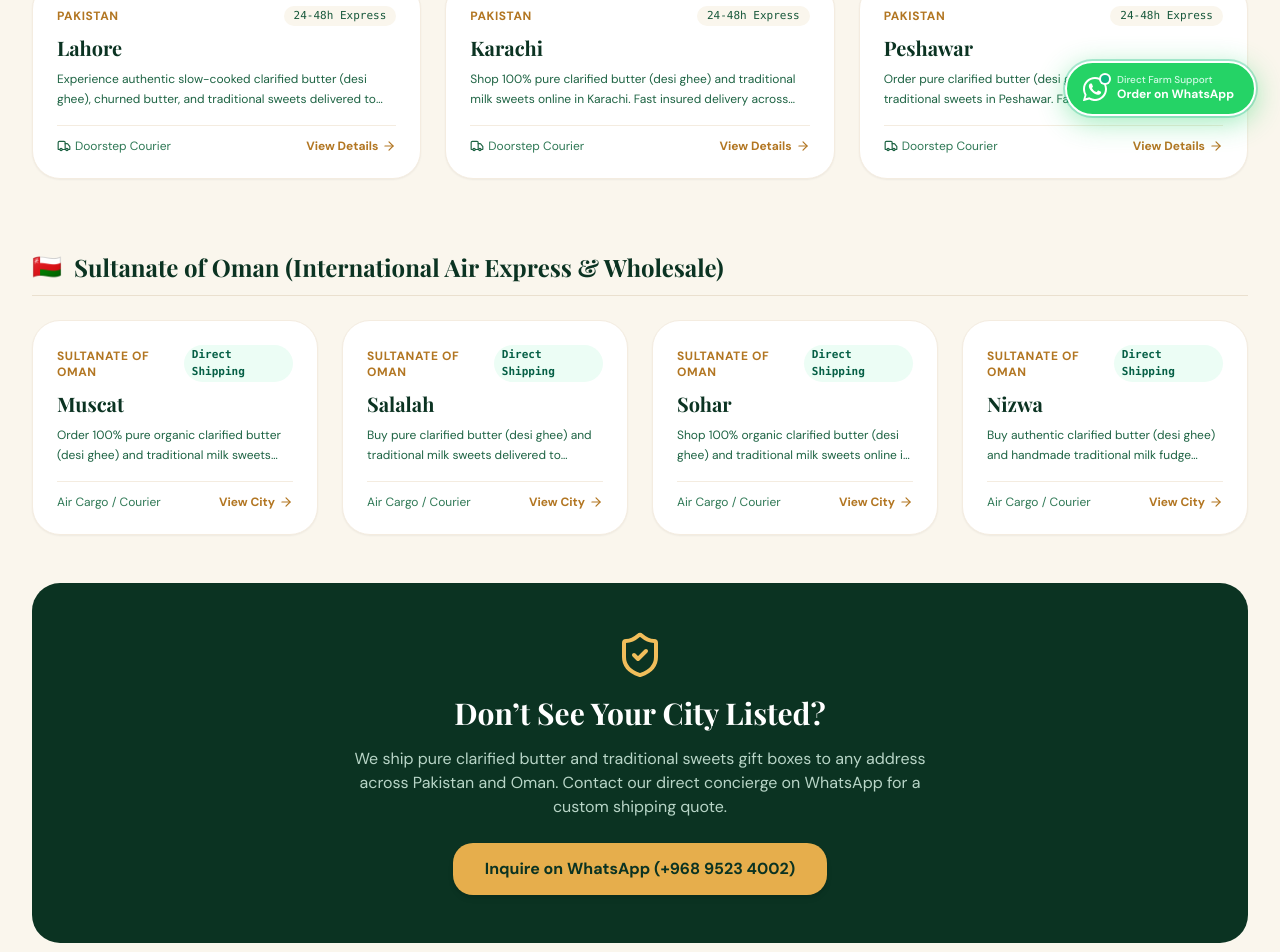
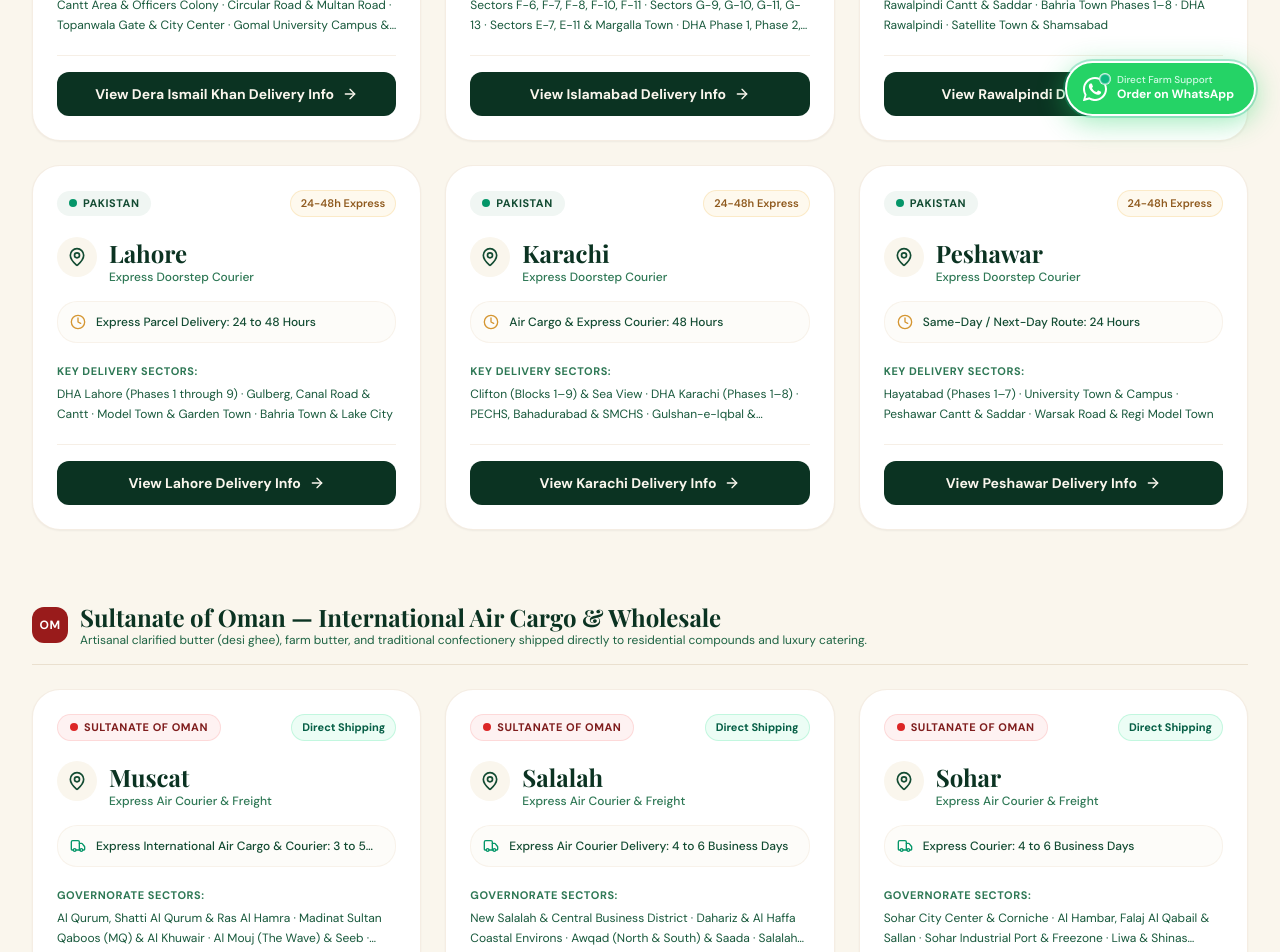
Before and after one commit to MrAbdulSamad-DEVELOPER/SUNNY-Dairy-site, a Next.js app: page /locations in a window 1280 px wide. Shown: the part 660-1612 px from the top of the page. Built offline with nearby package versions, Linux system fonts and the light colour scheme; no server answers; the database is empty; a web font is replaced by a local one.

Commit message:
fix(ui): permanently sticky navbar and redesigned luxury city location cards

```diff
--- a/src/app/locations/[city]/page.tsx
+++ b/src/app/locations/[city]/page.tsx
@@ -105,11 +105,11 @@ export default async function CityLocationPage({ params }: CityPageProps) {
         {/* Hero Section */}
         <header className="bg-white rounded-3xl p-6 sm:p-12 border border-cream-200 shadow-sm space-y-6">
           <div className="flex flex-wrap items-center gap-3">
-            <span className="bg-forest-900 text-cream-100 px-3 py-1 rounded-full text-xs font-bold uppercase tracking-wider">
-              {city.country === 'Pakistan' ? '🇵🇰 Pakistan' : '🇴🇲 Sultanate of Oman'}
+            <span className="bg-forest-900 text-cream-100 px-3.5 py-1 rounded-full text-xs font-bold uppercase tracking-wider shadow-xs">
+              {city.country === 'Pakistan' ? 'Pakistan Delivery Hub' : 'Sultanate of Oman Delivery Hub'}
             </span>
-            <span className="bg-gold-500/20 text-gold-900 px-3 py-1 rounded-full text-xs font-bold">
-              Doorstep Delivery
+            <span className="bg-gold-500/20 text-gold-900 px-3 py-1 rounded-full text-xs font-bold border border-gold-400/40">
+              Temperature-Safe Doorstep Delivery
             </span>
           </div>
 
--- a/src/app/locations/page.tsx
+++ b/src/app/locations/page.tsx
@@ -2,7 +2,7 @@ import React from 'react';
 import Link from 'next/link';
 import { Metadata } from 'next';
 import { CITIES_DATA } from '@/data/locations';
-import { MapPin, Truck, ShieldCheck, ArrowRight, Globe } from 'lucide-react';
+import { MapPin, Truck, ShieldCheck, ArrowRight, Globe, Clock, PackageCheck, Sparkles } from 'lucide-react';
 
 export const metadata: Metadata = {
   title: 'Dairy Delivery Locations in Pakistan & Oman | SUNNY Dairy',
@@ -24,13 +24,13 @@ export default function LocationsIndexPage() {
   const omanCities = CITIES_DATA.filter((c) => c.country === 'Oman');
 
   return (
-    <div className="bg-cream-100 min-h-screen py-12 sm:py-16">
+    <div className="bg-cream-100 min-h-screen py-10 sm:py-16">
       <div className="max-w-7xl mx-auto px-4 sm:px-6 lg:px-8 space-y-12">
         {/* Header */}
         <div className="text-center max-w-3xl mx-auto space-y-4">
-          <div className="inline-flex items-center space-x-2 bg-forest-900/10 text-forest-800 px-3.5 py-1.5 rounded-full text-xs font-semibold tracking-wider uppercase">
+          <div className="inline-flex items-center space-x-2 bg-forest-900/10 text-forest-800 px-4 py-1.5 rounded-full text-xs font-semibold tracking-wider uppercase">
             <Globe className="w-3.5 h-3.5 text-gold-600" />
-            <span>Delivery Network Across Two Nations</span>
+            <span>International &amp; Nationwide Delivery Network</span>
           </div>
           <h1 className="font-serif text-3xl sm:text-5xl font-bold text-forest-900 tracking-tight">
             Our Delivery Locations
@@ -40,50 +40,82 @@ export default function LocationsIndexPage() {
           </p>
         </div>
 
-        {/* Pakistan Hub */}
+        {/* Pakistan Network */}
         <div className="space-y-6">
-          <div className="flex items-center space-x-3 border-b border-cream-300 pb-3">
-            <span className="text-2xl">🇵🇰</span>
-            <h2 className="font-serif text-2xl font-bold text-forest-900">
-              Pakistan (Local &amp; Express Nationwide Delivery)
+          <div className="flex items-center space-x-3 border-b border-cream-300 pb-4">
+            <div className="w-9 h-9 rounded-xl bg-emerald-800 text-white flex items-center justify-center font-bold text-xs tracking-wider shadow-xs flex-shrink-0">
+              PK
+            </div>
+            <div>
+              <h2 className="font-serif text-2xl font-bold text-forest-900 leading-tight">
+                Pakistan — Farm Direct &amp; Nationwide Delivery
               </h2>
+              <p className="text-xs text-forest-600">
+                Direct dawn routes in Dera Ismail Khan and temperature-cushioned express courier to all major cities.
+              </p>
             </div>
+          </div>
+
           <div className="grid grid-cols-1 md:grid-cols-2 lg:grid-cols-3 gap-6">
             {pakistanCities.map((city) => (
               <div
                 key={city.slug}
-                className="bg-white rounded-3xl p-6 border border-cream-200 shadow-sm hover:shadow-md transition-shadow flex flex-col justify-between space-y-4"
+                className="bg-white rounded-3xl p-6 border border-cream-200/90 shadow-sm hover:shadow-md transition-all duration-300 flex flex-col justify-between space-y-5 group hover:border-gold-300"
               >
-                <div className="space-y-2">
-                  <div className="flex items-center justify-between">
-                    <span className="text-xs font-bold uppercase tracking-wider text-gold-700">
-                      {city.country}
+                <div className="space-y-4">
+                  {/* Card Header Pills */}
+                  <div className="flex items-center justify-between gap-2">
+                    <span className="inline-flex items-center space-x-1.5 bg-forest-50 text-forest-800 px-3 py-1 rounded-full text-[11px] font-bold uppercase tracking-wider">
+                      <span className="w-2 h-2 rounded-full bg-emerald-600"></span>
+                      <span>Pakistan</span>
                     </span>
-                    <span className="text-[11px] font-mono bg-cream-100 text-forest-700 px-2.5 py-0.5 rounded-full">
+                    <span className="text-[11px] font-semibold bg-gold-50 text-gold-800 px-2.5 py-1 rounded-full border border-gold-200/60">
                       {city.cityName === 'Dera Ismail Khan' ? 'Daily Morning Delivery' : '24-48h Express'}
                     </span>
                   </div>
-                  <h3 className="font-serif text-xl font-bold text-forest-900">
-                    <Link href={`/locations/${city.slug}`} className="hover:text-gold-700 transition-colors">
+
+                  {/* City Title with Icon */}
+                  <div className="flex items-start space-x-3 pt-1">
+                    <div className="w-10 h-10 rounded-2xl bg-cream-100 flex items-center justify-center text-forest-800 flex-shrink-0 group-hover:bg-forest-900 group-hover:text-gold-400 transition-colors">
+                      <MapPin className="w-5 h-5" />
+                    </div>
+                    <div>
+                      <h3 className="font-serif text-2xl font-bold text-forest-900 group-hover:text-gold-700 transition-colors">
+                        <Link href={`/locations/${city.slug}`}>
                           {city.cityName}
                         </Link>
                       </h3>
-                  <p className="text-xs text-forest-600 leading-relaxed line-clamp-2">
-                    {city.metaDescription}
+                      <p className="text-xs text-forest-500 font-medium">
+                        {city.cityName === 'Dera Ismail Khan' ? 'Direct Farm Headquarters' : 'Express Doorstep Courier'}
                       </p>
                     </div>
+                  </div>
 
-                <div className="pt-3 border-t border-cream-200 flex items-center justify-between text-xs">
-                  <span className="text-forest-500 flex items-center space-x-1">
-                    <Truck className="w-3.5 h-3.5 text-forest-600" />
-                    <span>Doorstep Courier</span>
+                  {/* Schedule Snippet */}
+                  <div className="bg-cream-50/70 p-3 rounded-2xl border border-cream-200/60 flex items-center space-x-2.5 text-xs text-forest-800">
+                    <Clock className="w-4 h-4 text-gold-600 flex-shrink-0" />
+                    <span className="font-medium line-clamp-1">{city.deliverySchedule}</span>
+                  </div>
+
+                  {/* Service Areas Preview */}
+                  <div className="space-y-1.5 pt-1">
+                    <span className="text-[11px] font-bold uppercase tracking-wider text-forest-500 block">
+                      Key Delivery Sectors:
                     </span>
+                    <p className="text-xs text-forest-700 leading-relaxed line-clamp-2">
+                      {city.serviceAreas.slice(0, 4).join(' · ')}
+                    </p>
+                  </div>
+                </div>
+
+                {/* Card Action Button */}
+                <div className="pt-4 border-t border-cream-200/80">
                   <Link
                     href={`/locations/${city.slug}`}
-                    className="font-bold text-gold-700 hover:text-gold-800 transition-colors inline-flex items-center space-x-1"
+                    className="w-full inline-flex items-center justify-center space-x-2 py-3 px-4 rounded-xl text-xs sm:text-sm font-bold bg-forest-900 hover:bg-forest-800 text-cream-100 transition-all duration-200 shadow-xs group-hover:bg-gold-500 group-hover:text-forest-950"
                   >
-                    <span>View Details</span>
-                    <ArrowRight className="w-3.5 h-3.5" />
+                    <span>View {city.cityName} Delivery Info</span>
+                    <ArrowRight className="w-4 h-4" />
                   </Link>
                 </div>
               </div>
@@ -91,47 +123,82 @@ export default function LocationsIndexPage() {
           </div>
         </div>
 
-        {/* Oman Hub */}
+        {/* Sultanate of Oman Network */}
         <div className="space-y-6 pt-6">
-          <div className="flex items-center space-x-3 border-b border-cream-300 pb-3">
-            <span className="text-2xl">🇴🇲</span>
-            <h2 className="font-serif text-2xl font-bold text-forest-900">
-              Sultanate of Oman (International Air Express &amp; Wholesale)
+          <div className="flex items-center space-x-3 border-b border-cream-300 pb-4">
+            <div className="w-9 h-9 rounded-xl bg-red-800 text-white flex items-center justify-center font-bold text-xs tracking-wider shadow-xs flex-shrink-0">
+              OM
+            </div>
+            <div>
+              <h2 className="font-serif text-2xl font-bold text-forest-900 leading-tight">
+                Sultanate of Oman — International Air Cargo &amp; Wholesale
               </h2>
+              <p className="text-xs text-forest-600">
+                Artisanal clarified butter (desi ghee), farm butter, and traditional confectionery shipped directly to residential compounds and luxury catering.
+              </p>
             </div>
-          <div className="grid grid-cols-1 md:grid-cols-2 lg:grid-cols-4 gap-6">
+          </div>
+
+          <div className="grid grid-cols-1 md:grid-cols-2 lg:grid-cols-3 gap-6">
             {omanCities.map((city) => (
               <div
                 key={city.slug}
-                className="bg-white rounded-3xl p-6 border border-cream-200 shadow-sm hover:shadow-md transition-shadow flex flex-col justify-between space-y-4"
+                className="bg-white rounded-3xl p-6 border border-cream-200/90 shadow-sm hover:shadow-md transition-all duration-300 flex flex-col justify-between space-y-5 group hover:border-gold-300"
               >
-                <div className="space-y-2">
-                  <div className="flex items-center justify-between">
-                    <span className="text-xs font-bold uppercase tracking-wider text-gold-700">
-                      Sultanate of Oman
+                <div className="space-y-4">
+                  {/* Card Header Pills */}
+                  <div className="flex items-center justify-between gap-2">
+                    <span className="inline-flex items-center space-x-1.5 bg-red-50 text-red-900 px-3 py-1 rounded-full text-[11px] font-bold uppercase tracking-wider border border-red-200/60">
+                      <span className="w-2 h-2 rounded-full bg-red-600"></span>
+                      <span>Sultanate of Oman</span>
                     </span>
-                    <span className="text-[11px] font-mono bg-emerald-50 text-emerald-800 px-2 py-0.5 rounded-full font-bold">
+                    <span className="text-[11px] font-bold bg-emerald-50 text-emerald-800 px-2.5 py-1 rounded-full border border-emerald-200/60">
                       Direct Shipping
                     </span>
                   </div>
-                  <h3 className="font-serif text-xl font-bold text-forest-900">
-                    <Link href={`/locations/${city.slug}`} className="hover:text-gold-700 transition-colors">
+
+                  {/* City Title with Icon */}
+                  <div className="flex items-start space-x-3 pt-1">
+                    <div className="w-10 h-10 rounded-2xl bg-cream-100 flex items-center justify-center text-forest-800 flex-shrink-0 group-hover:bg-forest-900 group-hover:text-gold-400 transition-colors">
+                      <MapPin className="w-5 h-5" />
+                    </div>
+                    <div>
+                      <h3 className="font-serif text-2xl font-bold text-forest-900 group-hover:text-gold-700 transition-colors">
+                        <Link href={`/locations/${city.slug}`}>
                           {city.cityName}
                         </Link>
                       </h3>
-                  <p className="text-xs text-forest-600 leading-relaxed line-clamp-2">
-                    {city.metaDescription}
+                      <p className="text-xs text-forest-500 font-medium">
+                        Express Air Courier &amp; Freight
                       </p>
                     </div>
+                  </div>
 
-                <div className="pt-3 border-t border-cream-200 flex items-center justify-between text-xs">
-                  <span className="text-forest-500">Air Cargo / Courier</span>
+                  {/* Schedule Snippet */}
+                  <div className="bg-cream-50/70 p-3 rounded-2xl border border-cream-200/60 flex items-center space-x-2.5 text-xs text-forest-800">
+                    <Truck className="w-4 h-4 text-emerald-600 flex-shrink-0" />
+                    <span className="font-medium line-clamp-1">{city.deliverySchedule}</span>
+                  </div>
+
+                  {/* Service Areas Preview */}
+                  <div className="space-y-1.5 pt-1">
+                    <span className="text-[11px] font-bold uppercase tracking-wider text-forest-500 block">
+                      Governorate Sectors:
+                    </span>
+                    <p className="text-xs text-forest-700 leading-relaxed line-clamp-2">
+                      {city.serviceAreas.slice(0, 4).join(' · ')}
+                    </p>
+                  </div>
+                </div>
+
+                {/* Card Action Button */}
+                <div className="pt-4 border-t border-cream-200/80">
                   <Link
                     href={`/locations/${city.slug}`}
-                    className="font-bold text-gold-700 hover:text-gold-800 transition-colors inline-flex items-center space-x-1"
+                    className="w-full inline-flex items-center justify-center space-x-2 py-3 px-4 rounded-xl text-xs sm:text-sm font-bold bg-forest-900 hover:bg-forest-800 text-cream-100 transition-all duration-200 shadow-xs group-hover:bg-gold-500 group-hover:text-forest-950"
                   >
-                    <span>View City</span>
-                    <ArrowRight className="w-3.5 h-3.5" />
+                    <span>View {city.cityName} Delivery Info</span>
+                    <ArrowRight className="w-4 h-4" />
                   </Link>
                 </div>
               </div>
@@ -140,20 +207,20 @@ export default function LocationsIndexPage() {
         </div>
 
         {/* Quality Banner */}
-        <div className="bg-forest-900 text-cream-100 rounded-3xl p-8 sm:p-12 text-center space-y-4">
+        <div className="bg-forest-900 text-cream-100 rounded-3xl p-8 sm:p-12 text-center space-y-4 shadow-xl">
           <ShieldCheck className="w-12 h-12 text-gold-400 mx-auto" />
           <h3 className="font-serif text-2xl sm:text-3xl font-bold text-white">
-            Don’t See Your City Listed?
+            Need Custom Shipping to Another City?
           </h3>
-          <p className="text-forest-200 text-sm sm:text-base max-w-xl mx-auto">
-            We ship pure clarified butter and traditional sweets gift boxes to any address across Pakistan and Oman. Contact our direct concierge on WhatsApp for a custom shipping quote.
+          <p className="text-forest-200 text-sm sm:text-base max-w-xl mx-auto leading-relaxed">
+            We ship pure clarified butter jars and traditional sweets gift boxes to any residential address or commercial venue across Pakistan and Oman. Contact our concierge for personalized arrangements.
           </p>
-          <div className="pt-2">
+          <div className="pt-3">
             <a
               href="https://wa.me/96895234002?text=Hello%20SUNNY%20Dairy!%20I%20am%20inquiring%20about%20delivery%20to%20my%20city."
               target="_blank"
               rel="noopener noreferrer"
-              className="inline-flex items-center justify-center px-8 py-3.5 bg-gold-500 hover:bg-gold-600 text-forest-900 font-bold rounded-2xl shadow-md transition-all"
+              className="inline-flex items-center justify-center px-8 py-3.5 bg-gold-500 hover:bg-gold-600 text-forest-900 font-bold rounded-2xl shadow-md transition-all text-sm"
             >
               Inquire on WhatsApp (+968 9523 4002)
             </a>
--- a/src/components/layout/Navbar.tsx
+++ b/src/components/layout/Navbar.tsx
@@ -14,46 +14,21 @@ export default function Navbar() {
   const { totalItemCount, setIsCartOpen } = useCart();
   const { settings } = useStoreSettings();
   const [mobileMenuOpen, setMobileMenuOpen] = useState(false);
-  const [isVisible, setIsVisible] = useState(true);
-  const [lastScrollY, setLastScrollY] = useState(0);
+  const [isScrolled, setIsScrolled] = useState(false);
 
   useEffect(() => {
-    let ticking = false;
-
     const handleScroll = () => {
-      const currentScrollY = window.scrollY;
-
-      if (!ticking) {
-        window.requestAnimationFrame(() => {
-          // If mobile menu is open, keep navbar pinned visible
-          if (mobileMenuOpen) {
-            setIsVisible(true);
-            setLastScrollY(currentScrollY);
-            ticking = false;
-            return;
-          }
-
-          // At top of page, always show
-          if (currentScrollY < 50) {
-            setIsVisible(true);
-          } else if (currentScrollY > lastScrollY && currentScrollY - lastScrollY > 6) {
-            // Scrolling down -> hide navbar smoothly
-            setIsVisible(false);
-          } else if (lastScrollY - currentScrollY > 6) {
-            // Scrolling up -> reveal navbar smoothly
-            setIsVisible(true);
-          }
-
-          setLastScrollY(currentScrollY);
-          ticking = false;
-        });
-        ticking = true;
+      if (window.scrollY > 15) {
+        setIsScrolled(true);
+      } else {
+        setIsScrolled(false);
       }
     };
 
     window.addEventListener('scroll', handleScroll, { passive: true });
+    handleScroll();
     return () => window.removeEventListener('scroll', handleScroll);
-  }, [lastScrollY, mobileMenuOpen]);
+  }, []);
 
   // Navbar specifically uses /nev-logo.png as instructed
   const activeLogo = '/nev-logo.png';
@@ -82,8 +57,8 @@ export default function Navbar() {
 
   return (
     <header
-      className={`sticky top-0 z-40 bg-cream-100/95 backdrop-blur-md border-b border-borderCream/70 transition-transform duration-300 ease-in-out ${
-        isVisible ? 'translate-y-0' : '-translate-y-full'
+      className={`sticky top-0 z-50 bg-cream-100/95 backdrop-blur-md border-b border-borderCream/80 transition-all duration-200 ease-in-out ${
+        isScrolled ? 'shadow-md bg-cream-100/98' : 'shadow-xs'
       }`}
     >
       <div className="max-w-7xl mx-auto px-3 sm:px-6 lg:px-8">
```
Lines whose indentation alone changed are shown as unchanged.
